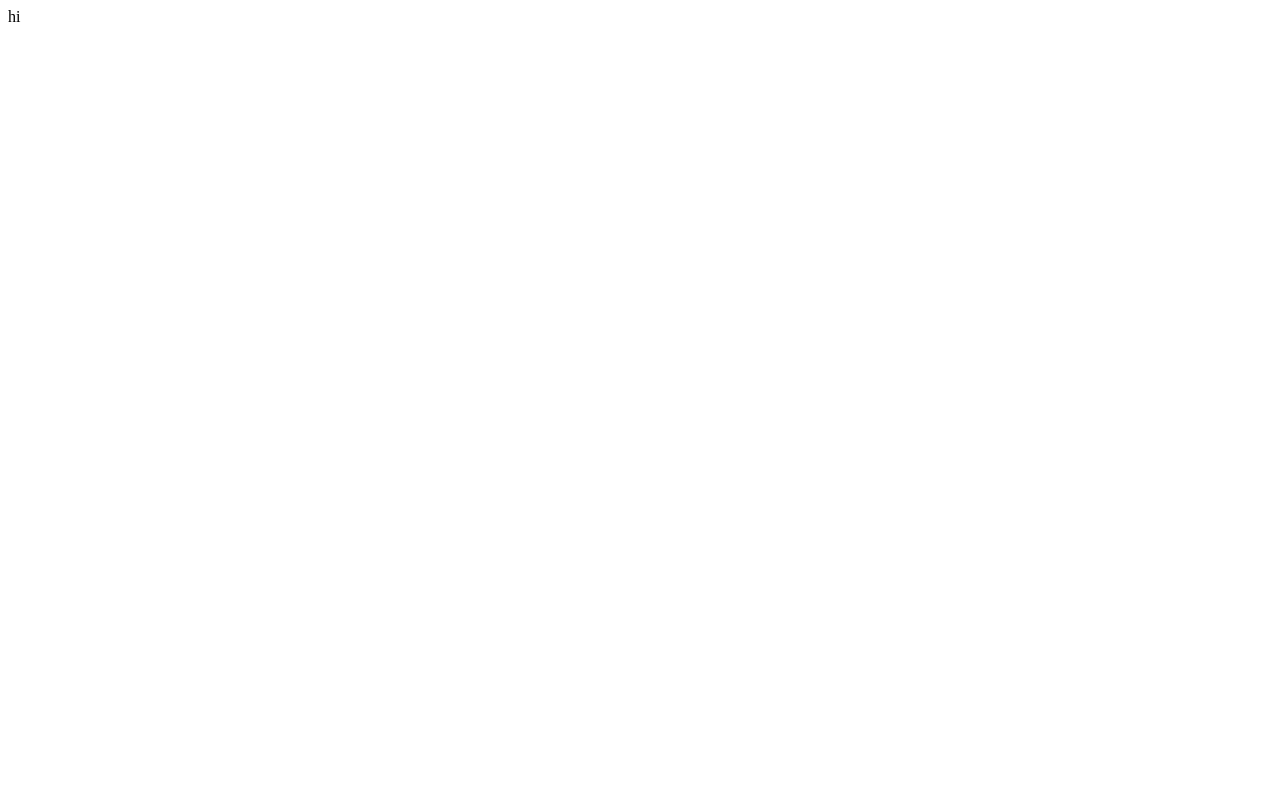
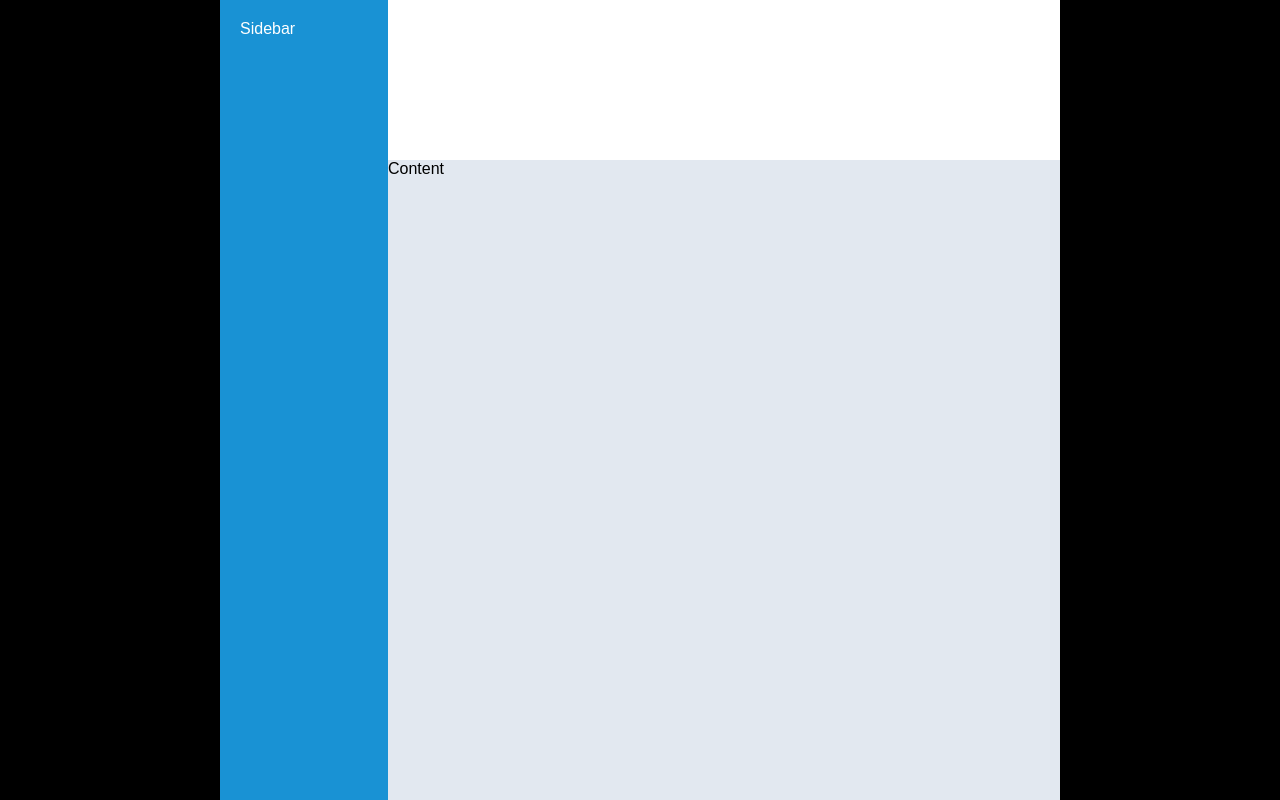
Before and after one commit to friatweldekidan/admin-dashboard, a plain HTML site: page index.html in a window 1280 px wide. Drawn offline with Linux system fonts and the light colour scheme.

Commit message:
Built Basic Layout

```diff
--- a/index.html
+++ b/index.html
@@ -7,6 +7,10 @@
     <link rel="stylesheet" href="style.css">
  </head>
  <body>
-    hi
+    <div class="container">
+        <aside class="sidebar">Sidebar</aside>
+        <header class="header">Header</header>
+        <main class="content">Content</main>
+    </div>
  </body>
  </html>
--- a/style.css
+++ b/style.css
@@ -0,0 +1,31 @@
+body {
+    margin: 0;
+    font-family: Arial, sans-serif;
+    background-color: #000000;
+}
+
+.container {
+    display: grid;
+    grid-template-columns: 1fr 4fr;
+    grid-template-rows: 1fr 4fr;
+    height: 100vh;
+    padding: 0 220px;
+}
+
+.sidebar {
+    background-color: #1992D4;
+    color: white;
+    padding: 20px;
+    grid-row: 1/3;
+}
+
+.header {
+    background-color: #ffffff;
+    color: white;
+    padding: 20px;
+    text-align: center;
+}
+
+.content {
+    background-color: #E2E8F0;
+}
```
Lines whose indentation alone changed are shown as unchanged.
